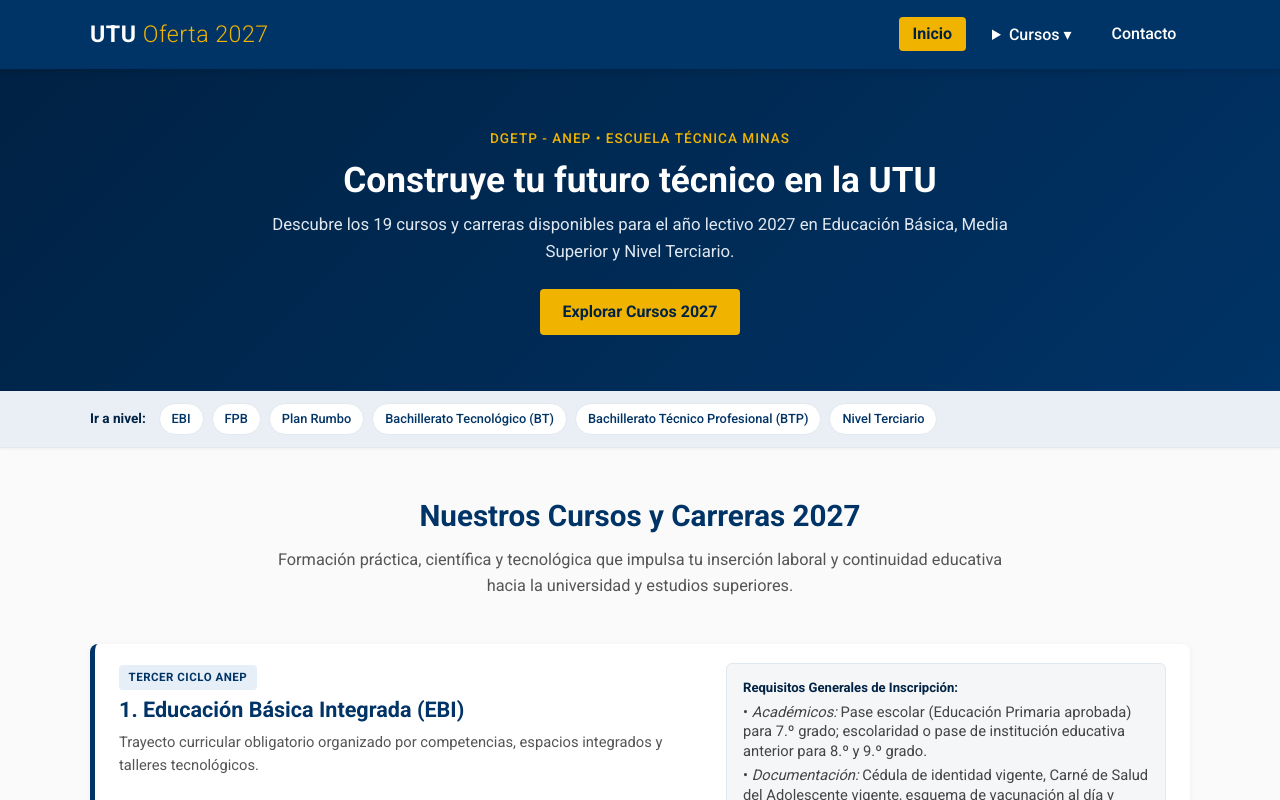
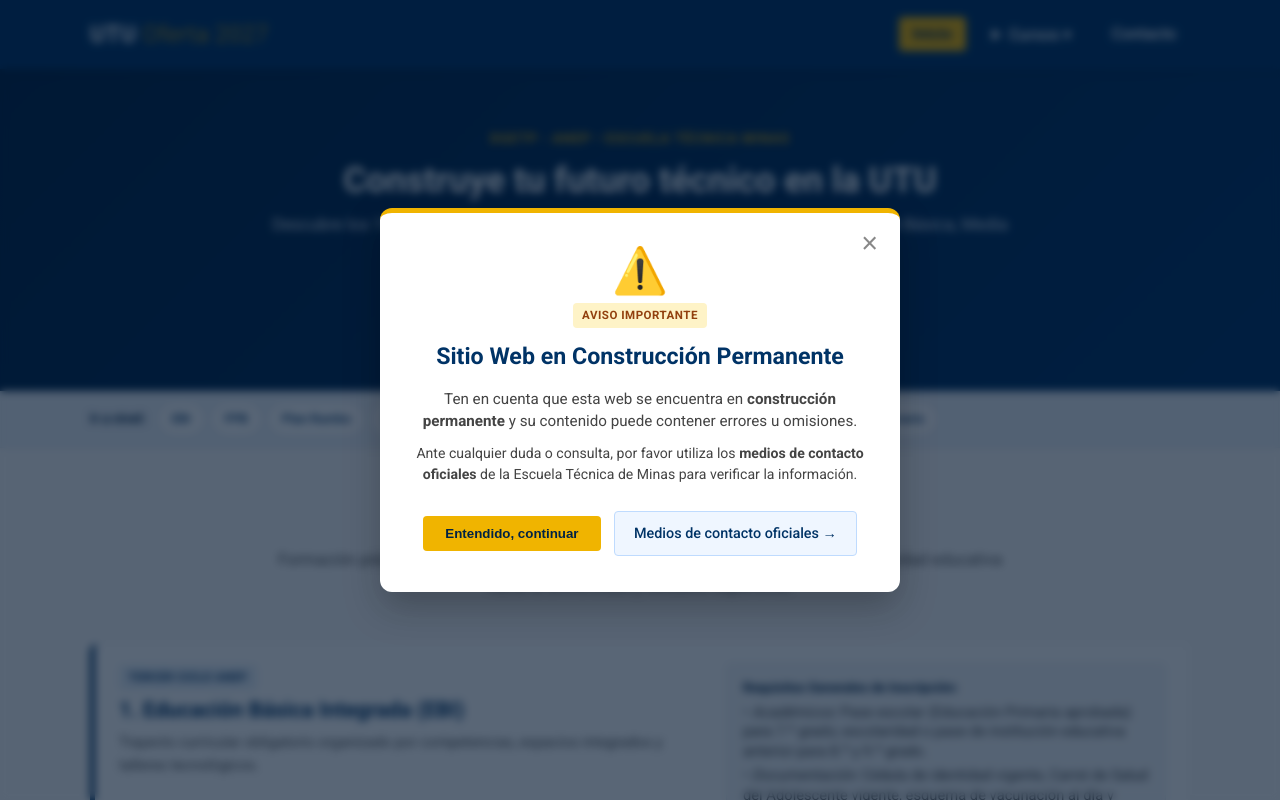
Before and after one commit to nicolasfurtado-design/oferta-educativa-utu-2027, a plain HTML site: page index.html in a window 1280 px wide. Shown: the top 800 px of the page. Drawn offline with Linux system fonts and the light colour scheme.

Commit message:
feat: agregar pop-up de aviso de sitio en construcción y medios oficiales

```diff
--- a/index.html
+++ b/index.html
@@ -522,5 +522,61 @@
         </div>
     </footer>
 
+    <!-- Modal Pop-up: Aviso de Sitio en Construcción -->
+    <div id="modal-aviso" class="modal-overlay" role="dialog" aria-modal="true" aria-labelledby="modal-titulo">
+        <div class="modal-caja">
+            <button type="button" class="modal-cerrar" id="btn-cerrar-modal" aria-label="Cerrar aviso">&times;</button>
+            <div class="modal-icono">⚠️</div>
+            <span class="etiqueta-nivel">Aviso Importante</span>
+            <h3 id="modal-titulo">Sitio Web en Construcción Permanente</h3>
+            <p>Ten en cuenta que esta web se encuentra en <strong>construcción permanente</strong> y su contenido puede contener errores u omisiones.</p>
+            <p class="modal-subtexto">Ante cualquier duda o consulta, por favor utiliza los <strong>medios de contacto oficiales</strong> de la Escuela Técnica de Minas para verificar la información.</p>
+            <div class="modal-botones">
+                <button type="button" class="btn" id="btn-entendido">Entendido, continuar</button>
+                <a href="contacto.html" class="btn-contacto-modal">Medios de contacto oficiales &rarr;</a>
+            </div>
+        </div>
+    </div>
+
+    <script>
+        // Manejo del Pop-up de Aviso
+        (function() {
+            const modal = document.getElementById('modal-aviso');
+            const btnCerrar = document.getElementById('btn-cerrar-modal');
+            const btnEntendido = document.getElementById('btn-entendido');
+
+            function cerrarModal() {
+                modal.classList.add('modal-oculto');
+                try {
+                    sessionStorage.setItem('aviso_construccion_visto', 'true');
+                } catch(e) {}
+            }
+
+            // Ocultar si ya fue cerrado en la misma sesión de navegación
+            try {
+                if (sessionStorage.getItem('aviso_construccion_visto') === 'true') {
+                    modal.classList.add('modal-oculto');
+                }
+            } catch(e) {}
+
+            btnCerrar.addEventListener('click', cerrarModal);
+            btnEntendido.addEventListener('click', cerrarModal);
+
+            // Cerrar al hacer clic en el fondo
+            modal.addEventListener('click', function(e) {
+                if (e.target === modal) {
+                    cerrarModal();
+                }
+            });
+
+            // Cerrar con tecla Escape
+            document.addEventListener('keydown', function(e) {
+                if (e.key === 'Escape' && !modal.classList.contains('modal-oculto')) {
+                    cerrarModal();
+                }
+            });
+        })();
+    </script>
+
 </body>
 </html>
--- a/styles.css
+++ b/styles.css
@@ -877,3 +877,144 @@ footer h3 {
         grid-template-columns: 1fr;
     }
 }
+
+/* 9. MODAL POP-UP AVISO EN CONSTRUCCIÓN */
+.modal-overlay {
+    position: fixed;
+    top: 0;
+    left: 0;
+    right: 0;
+    bottom: 0;
+    background-color: rgba(0, 20, 45, 0.65);
+    backdrop-filter: blur(4px);
+    display: flex;
+    align-items: center;
+    justify-content: center;
+    z-index: 9999;
+    padding: 1.2rem;
+    opacity: 1;
+    visibility: visible;
+    transition: opacity 0.3s ease, visibility 0.3s ease;
+}
+
+.modal-overlay.modal-oculto {
+    opacity: 0;
+    visibility: hidden;
+    pointer-events: none;
+}
+
+.modal-caja {
+    background: #FFF;
+    border-radius: 12px;
+    padding: 2.2rem 2rem;
+    max-width: 520px;
+    width: 100%;
+    position: relative;
+    text-align: center;
+    box-shadow: 0 16px 36px rgba(0, 0, 0, 0.25);
+    border-top: 5px solid var(--amarillo-utu);
+    animation: modalAnimEntrada 0.35s cubic-bezier(0.16, 1, 0.3, 1);
+}
+
+@keyframes modalAnimEntrada {
+    from {
+        transform: translateY(20px) scale(0.95);
+        opacity: 0;
+    }
+    to {
+        transform: translateY(0) scale(1);
+        opacity: 1;
+    }
+}
+
+.modal-cerrar {
+    position: absolute;
+    top: 12px;
+    right: 14px;
+    background: none;
+    border: none;
+    font-size: 1.8rem;
+    color: #888;
+    cursor: pointer;
+    line-height: 1;
+    padding: 0.2rem 0.5rem;
+    border-radius: 4px;
+    transition: color 0.2s, background 0.2s;
+}
+
+.modal-cerrar:hover {
+    color: #111;
+    background-color: #F1F5F9;
+}
+
+.modal-icono {
+    font-size: 2.8rem;
+    margin-bottom: 0.5rem;
+    line-height: 1;
+}
+
+.modal-caja .etiqueta-nivel {
+    background-color: #FEF3C7;
+    color: #92400E;
+    margin-bottom: 0.6rem;
+}
+
+.modal-caja h3 {
+    color: var(--azul-utu);
+    font-size: 1.45rem;
+    margin-bottom: 0.8rem;
+}
+
+.modal-caja p {
+    color: #444;
+    font-size: 0.95rem;
+    line-height: 1.5;
+    margin-bottom: 0.6rem;
+}
+
+.modal-subtexto {
+    color: var(--texto-suave);
+    font-size: 0.88rem !important;
+    margin-bottom: 1.6rem !important;
+}
+
+.modal-botones {
+    display: flex;
+    justify-content: center;
+    align-items: center;
+    gap: 0.8rem;
+    flex-wrap: wrap;
+}
+
+.btn-contacto-modal {
+    display: inline-block;
+    background-color: #EFF6FF;
+    color: var(--azul-utu);
+    padding: 0.65rem 1.2rem;
+    border-radius: 4px;
+    font-weight: 500;
+    font-size: 0.9rem;
+    border: 1px solid #BFDBFE;
+    transition: all 0.2s;
+}
+
+.btn-contacto-modal:hover {
+    background-color: var(--azul-utu);
+    color: #FFF !important;
+    border-color: var(--azul-utu);
+}
+
+@media (max-width: 500px) {
+    .modal-caja {
+        padding: 1.8rem 1.2rem;
+    }
+    .modal-botones {
+        flex-direction: column;
+        width: 100%;
+    }
+    .modal-botones .btn,
+    .modal-botones .btn-contacto-modal {
+        width: 100%;
+        text-align: center;
+    }
+}
```
